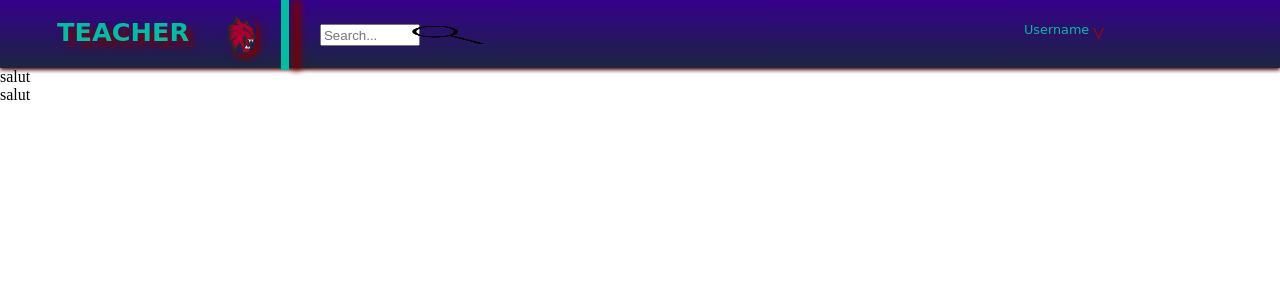
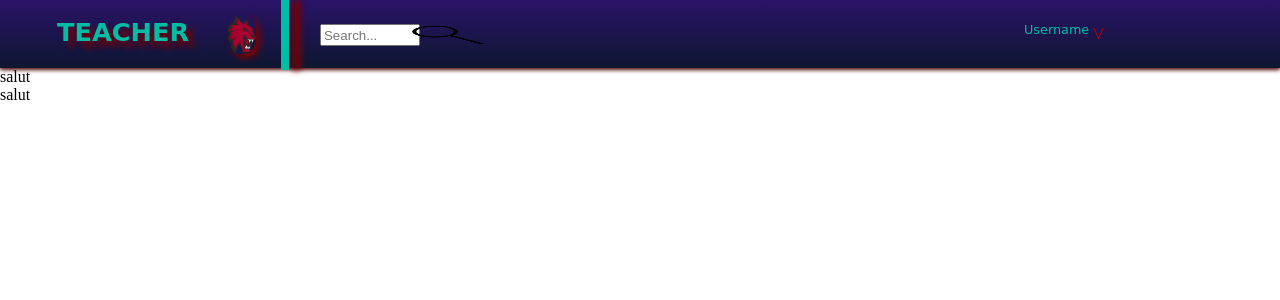
Before and after one commit to Kropius/AcaTisM, a PHP site: page /Profesori.html in a window 1280 px wide. Shown: the top 300 px of the page. Run offline with PHP 8.4, Linux system fonts and the light colour scheme.

Commit message:
Update Profesori.css

```diff
--- a/HeaderProfesori/Profesori.css
+++ b/HeaderProfesori/Profesori.css
@@ -13,7 +13,7 @@ header
     grid-template-columns: 3% 15% 7% 55% 20%;
     height: 8.5vh;
     justify-content: space-around;
-    background-image: linear-gradient(#35008b, #1c2541);
+    background-image: linear-gradient(#2a1368, #0d1731);
     box-shadow: 0px 2px 4px 0px #470000;
 }
 
```
